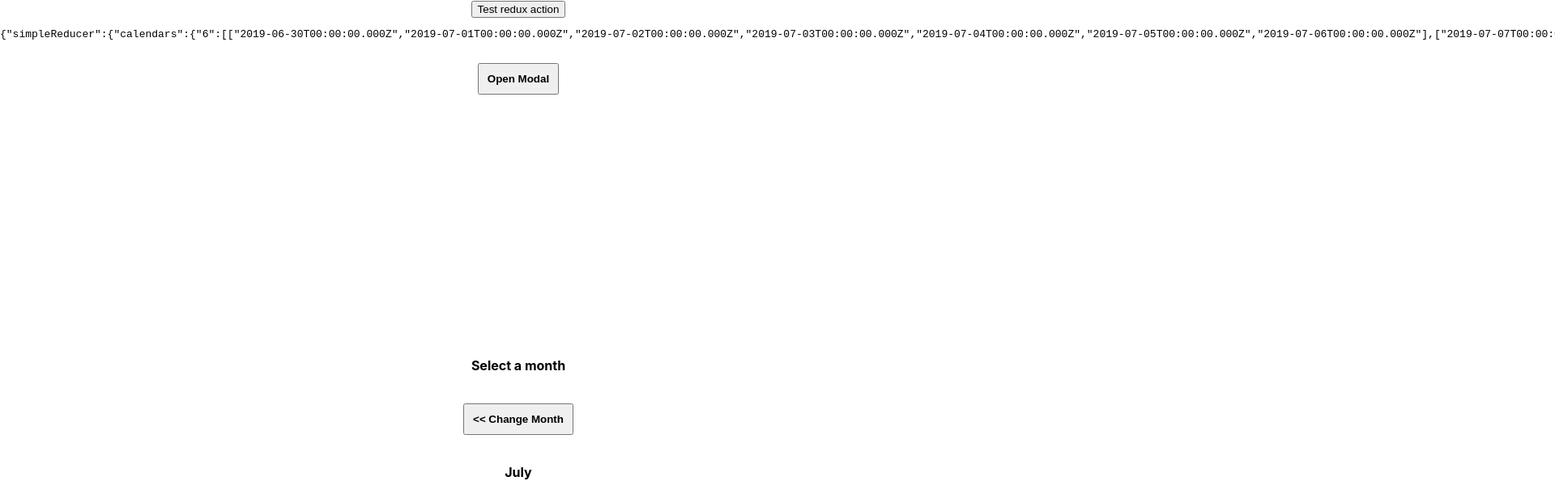
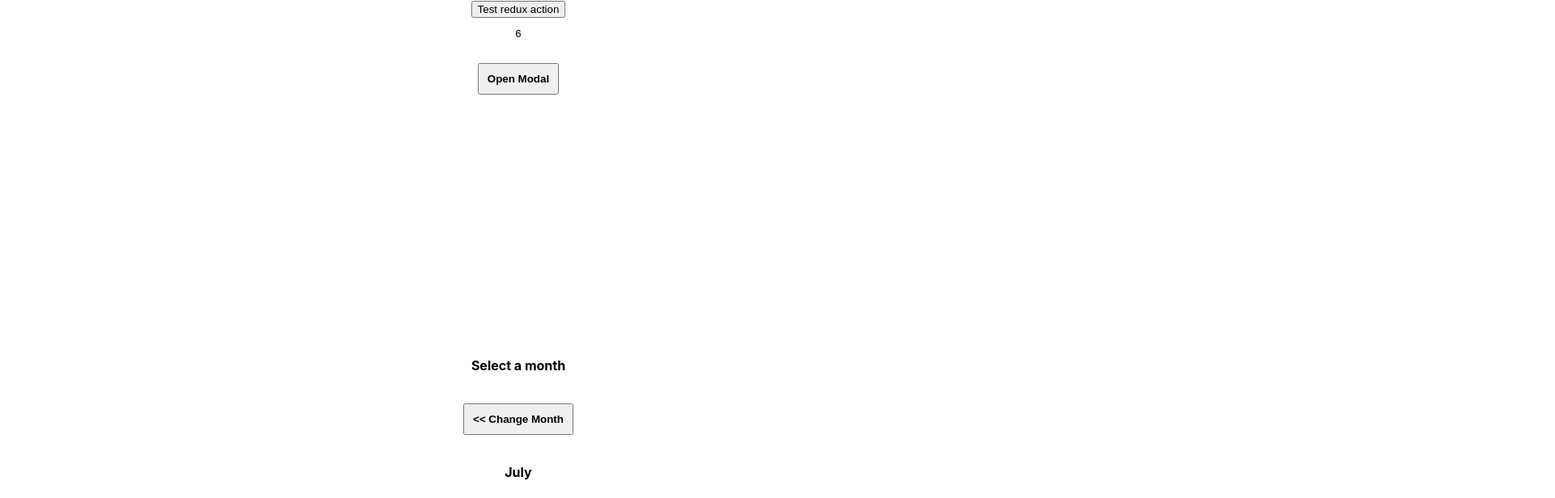
Before and after one commit to Arocha10/calendar, a React (Create React App) app: page / in a window 1280 px wide. Shown: the top 616 px of the page at 81% size, 1920 px wide, since content can reach past the window. Built offline with nearby package versions, Linux system fonts and the light colour scheme.

Commit message:
change of month

```diff
--- a/src/App.js
+++ b/src/App.js
@@ -35,9 +35,11 @@ class App extends Component {
     });
   };
 
-  initWithMonth(m) {
+  initWithMonth(payload) {
+    console.log(" empeiza el bochinche", payload);
+    this.props.changeMonth(payload);
     const year = parseInt(moment().format("YYYY"), 10);
-    this.month = m.value;
+    this.month = payload.month;
     this.date = moment()
       .year(year)
       .month(this.month);
@@ -52,6 +54,7 @@ class App extends Component {
       .week();
 
     for (let week = startWeek; week < endWeek + 1; week++) {
+      console.log(week, "week");
       this.calendar[week] = Array(7)
         .fill(0)
         .map((n, i) =>
@@ -63,6 +66,11 @@ class App extends Component {
         );
     }
     this.calendar = this.calendar.filter(el => el != null);
+    console.log("new calendar", this.calendar);
+    this.props.addMonth({
+      month: payload.month,
+      calendar: this.calendar
+    });
   }
 
   getDaysInMonth = () => {
@@ -94,11 +102,6 @@ class App extends Component {
     this.props.simpleAction();
   };
 
-  changeMonth = (event, month) => {
-    console.log("entre", month);
-    this.props.changeMonth(month);
-  };
-
   render() {
     //  const days = ["Sunday","Monday", "Tuesday", "wednesday", "Thursday", "Friday", "Saturday" ];
     //  const headers = days.map(this.renderHeaders);
@@ -108,7 +111,7 @@ class App extends Component {
     return (
       <div className="App">
         <button onClick={this.simpleAction}>Test redux action</button>
-        <pre>{JSON.stringify(this.props)}</pre>
+        <pre>{JSON.stringify(this.props.simpleReducer.month)}</pre>
         <button className="open-modal-btn" onClick={this.openModalHandler}>
           Open Modal
         </button>
@@ -123,13 +126,19 @@ class App extends Component {
           plane sight?
         </Modal>
 
-        {this.props.simpleReducer.month && (
+        {this.props.simpleReducer.month &&
+          this.props.simpleReducer.calendars.hasOwnProperty(
+            this.props.simpleReducer.month
+          ) && (
             <Calendar
               openModal={this.props.openModalHandler}
               month={this.props.simpleReducer.month}
               calendar={
-              this.props.simpleReducer.calendars[this.props.simpleReducer.month]
+                this.props.simpleReducer.calendars[
+                  this.props.simpleReducer.month
+                ]
               }
+              setMonth={item => this.initWithMonth(item)}
             />
           )}
       </div>
--- a/src/components/Calendar.js
+++ b/src/components/Calendar.js
@@ -34,13 +34,6 @@ class CalendarTable extends React.Component {
       { value: 11, text: "December" }
     ];
     this.month = this.getDaysInMonth();
-  }
-
-  componentDidMount() {
-    console.log(this.month);
-    let d = this.month[1][0];
-    console.log("month", d.month());
-    this.props.changeMonth({ month: d.month() });
   }
 
   initWithMonth(m) {
@@ -129,6 +122,17 @@ class CalendarTable extends React.Component {
     );
   };
 
+  setMonth = month => {
+    console.log("entre", month);
+    let payload;
+    if (month < 0) {
+      payload = { month: this.props.month - 1 };
+    } else {
+      payload = { month: this.props.month + 1 };
+    }
+    this.props.setMonth(payload);
+  };
+
   render() {
     console.log("init", this.props);
     const headers = this.days.map(this.renderHeaders);
@@ -140,18 +144,14 @@ class CalendarTable extends React.Component {
         {this.props.month && (
           <div>
             <button
-              onClick={() =>
-                this.props.changeMonth({ month: this.props.month - 1 })
-              }
+              onClick={() => this.setMonth(-1)}
               className="open-modal-btn"
             >
               {" << Change Month"}
             </button>
             <h4>{this.months[this.props.month].text}</h4>
             <button
-              onClick={() =>
-                this.props.changeMonth({ month: this.props.month + 1 })
-              }
+              onClick={() => this.setMonth(+1)}
               className="open-modal-btn"
             >
               {"  Change Month >>"}
--- a/src/reducers/simpleReducer.js
+++ b/src/reducers/simpleReducer.js
@@ -7,8 +7,13 @@ const initialState = {
 export default function simpleReducer(state = initialState, action) {
   switch (action.type) {
     case "ADD_MONTH_ACTION":
-      let newState = { calendars: {} };
-      newState.calendars[action.payload.month] = action.payload.calendar;
+      let newCalendars = {};
+      newCalendars[action.payload.month] = action.payload.calendar;
+      console.log("newCalendars", action.payload.month, newCalendars);
+      let newState = { calendars: { ...state.calendars, ...newCalendars } };
+      console.log("final state", newState);
+      console.log("state", { ...state, ...newState });
+
       return { ...state, ...newState };
     case "SIMPLE_ACTION":
       return { ...state, ...{ message: action.payload } };
```
Lines whose indentation alone changed are shown as unchanged.
